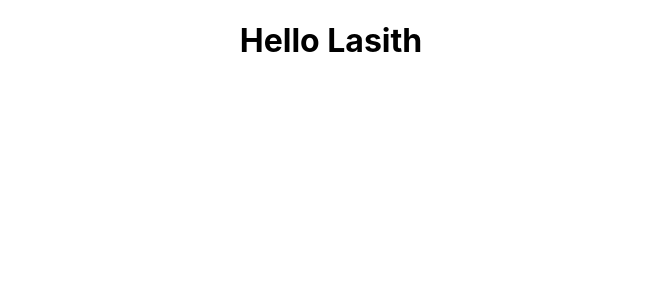
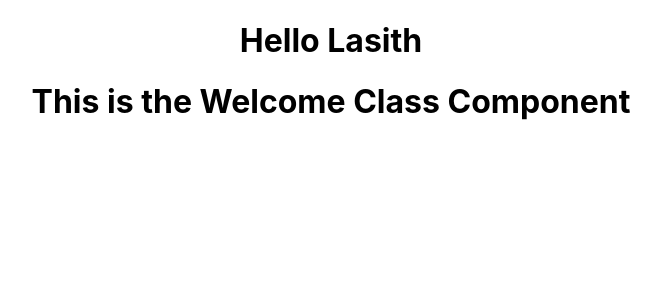
Before and after one commit to Lasith650/Fundamentals-of-React, a React (Create React App) app: page / in a window 1280 px wide. Shown: the top 300 px of the page, without its empty margins (309-970 px from the left). Built offline with nearby package versions, Linux system fonts and the light colour scheme.

Commit message:
Adding the Welcome component inside App component

```diff
--- a/src/App.js
+++ b/src/App.js
@@ -2,11 +2,13 @@ import React from 'react';
 import logo from './logo.svg';
 import './App.css';
 import Greet from './components/Greet';
+import Welcome from './components/Welcome';
 
 function App() {
   return (
     <div className="App">
        <Greet/>
+       <Welcome/>
     </div>
   );
 }
```
